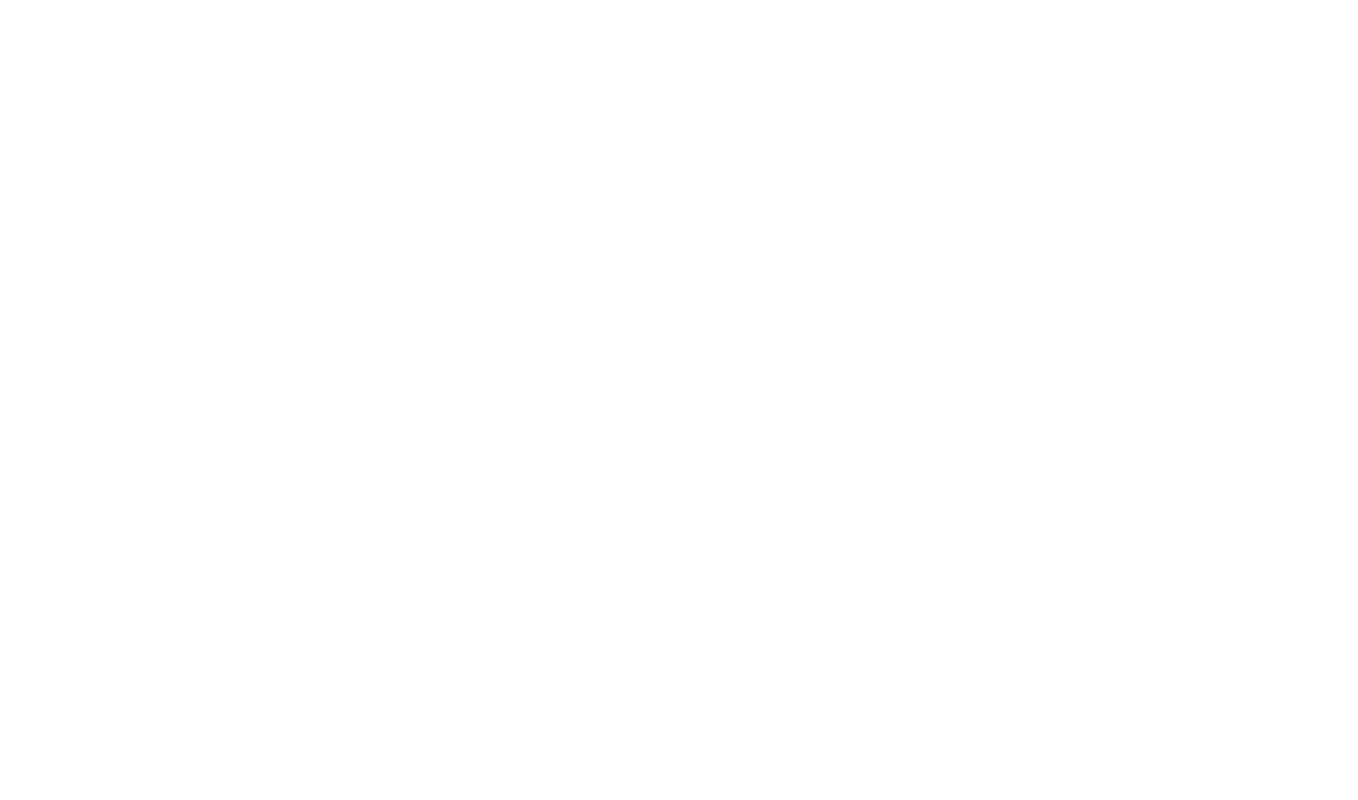
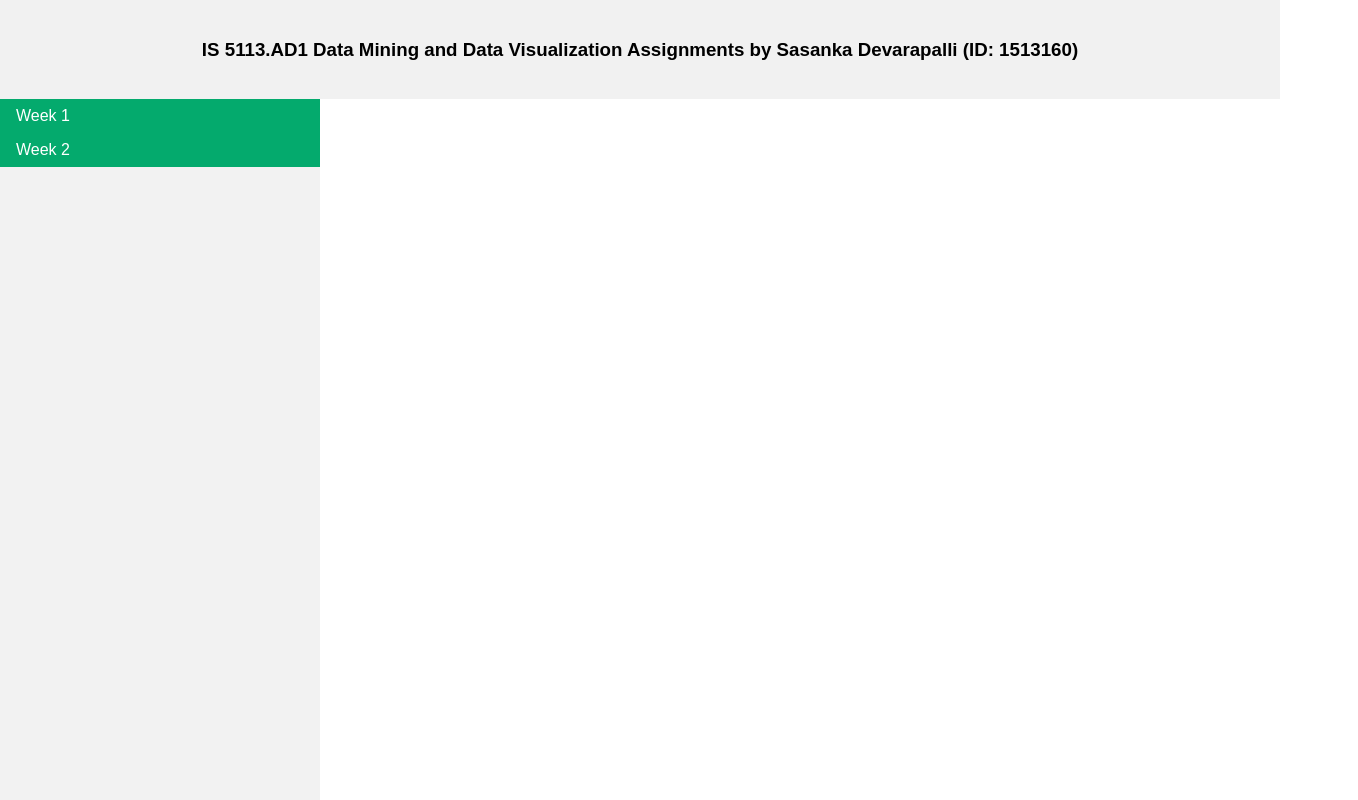
Before and after one commit to SasankaDevarapalli/Obesity-by-state-and-county, a plain HTML site: page index.html in a window 1280 px wide. Shown: the whole page, 1358 px wide, since content can reach past the window. Drawn offline with Linux system fonts and the light colour scheme.

Commit message:
Update index.html

```diff
--- a/index.html
+++ b/index.html
@@ -1,5 +1,72 @@
 <html>
+<head>
+<meta name="viewport" content="width=device-width, initial-scale=1">
+<style>
+body {
+  margin: 0;
+  font-family: Arial, Helvetica, sans-serif;
+}
+
+
+ul {
+  list-style-type: none;
+  margin: 0;
+  padding: 0;
+  width: 25%;
+  background-color: #f2f2f2;
+  position: fixed;
+  height: 100%;
+  overflow: auto;
+}
+li sidebar {
+  display: block;
+  color: #000;
+  padding: 8px 16px;
+  text-decoration: none;
+}
+
+li sidebar.active {
+  background-color: #04AA6D;
+  color: white;
+}
+
+li sidebar:hover:not(.active) {
+  background-color: #ddd;
+  color: black;
+}
+
+
+.topnav {
+  overflow: hidden;
+  background-color: #333;
+}
+
+.nav{
+text-align:center;
+}
+.header {
+  background-color: #f1f1f1;
+  padding: 20px;
+  text-align: center;
+}
+
+</style>
+</head>
+
 <body>
-    <embed type="text/html" src="TableauAssignment1.html" width="1350" height="650">
+  <div class="header">
+    <h3>IS 5113.AD1 Data Mining and Data Visualization Assignments by Sasanka Devarapalli (ID: 1513160)</h3>
+  </div>
+
+  <div class="sidebar">
+  <ul>
+    <li>
+  <sidebar class="active" onclick="window.location='Assignment1/TableauAssignment1.html';">Week 1</sidebar></li>
+ <li> <sidebar class="active" onclick="window.location='Assignment2/MusicSales.html';">Week 2</sidebar></li>
+ </ul>
+</div>
+
 </body>
+
+
 </html>
```
